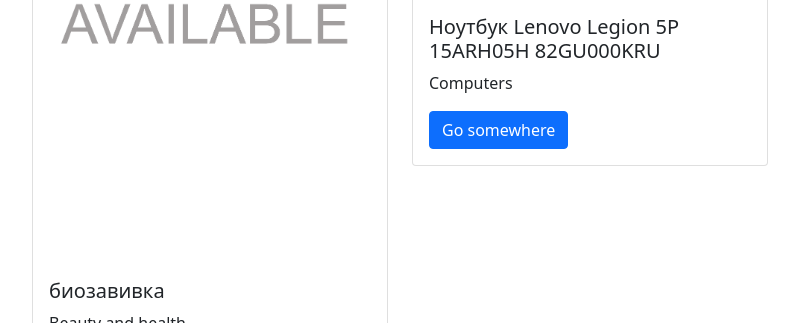
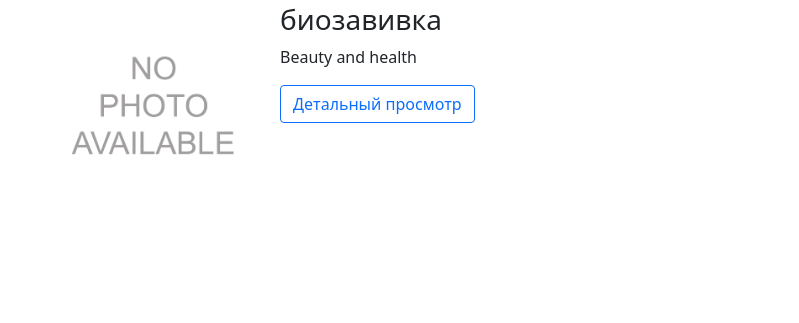
Before and after one commit to A-miin/Otzovik, a Django app: page / in a window 1280 px wide. Shown: the part 789-1112 px from the top of the page, without its empty margins (50-849 px from the left). Run offline with Django 3.2, Linux system fonts and the light colour scheme; data comes from the database, SQL or seed files in the repository.

Commit message:
Add product view

```diff
--- a/Project/otzovik/static/css/style.css
+++ b/Project/otzovik/static/css/style.css
@@ -0,0 +1,9 @@
+.product-img{
+    width: 50%;
+}
+.products-img{
+    width: 200px;
+}
+.products-name{
+    margin-top: auto;
+}
--- a/Project/otzovik/templates/product/index.html
+++ b/Project/otzovik/templates/product/index.html
@@ -5,15 +5,29 @@
 {% block content %}
     <div class="row">
         {% for product in products %}
-            <div class="col-sm-6 col-md-4">
-                <div class="card" >
-                  <img  src="{% if product.picture %}{{ product.picture.url }}{% else %}{% static 'img/no-img.png' %}{% endif %}" class="card-img-top" alt="...">
-                  <div class="card-body">
-                    <h5 class="card-title">{{ product.name }}</h5>
-                    <p>{{ product.category }}</p>
-                    <a href="#" class="btn btn-primary">Go somewhere</a>
-                  </div>
+            <div class="">
+                <div class="d-flex flex-row p-4">
+                    <div>
+                        <img  src="{% if product.picture %}{{ product.picture.url }}{% else %}{% static 'img/no-img.png' %}{% endif %}" class="card-img-top products-img" alt="...">
+                    </div>
+
+                    <div class="m-4">
+                        <h3>{{ product.name }}</h3>
+                        <p>{{ product.category }}</p>
+                        <a href="{% url 'otzovik:product-view' product.id %}" class="btn btn-outline-primary">Детальный просмотр</a>
+
+                    </div>
+
                 </div>
+
+{#                <div class="card mb-4" >#}
+{#                  <img  src="{% if product.picture %}{{ product.picture.url }}{% else %}{% static 'img/no-img.png' %}{% endif %}" class="card-img-top" alt="...">#}
+{#                  <div class="card-body">#}
+{#                    <h5 class="card-title">{{ product.name }}</h5>#}
+{#                    <p>{{ product.category }}</p>#}
+{#                    <a href="{% url 'otzovik:product-view' product.id %}" class="btn btn-primary">Детальный просмотр</a>#}
+{#                  </div>#}
+{#                </div>#}
             </div>
         {% endfor %}
     </div>
--- a/Project/otzovik/urls.py
+++ b/Project/otzovik/urls.py
@@ -1,9 +1,10 @@
 from django.urls import path
-from otzovik.views import IndexView
+from otzovik.views import IndexView, ProductView
 
 app_name='otzovik'
 urlpatterns=[
     path('', IndexView.as_view(), name='product-list'),
+    path('<int:pk>', ProductView.as_view(), name='product-view'),
 
 
 ]
--- a/Project/otzovik/views/__init__.py
+++ b/Project/otzovik/views/__init__.py
@@ -1,3 +1,4 @@
 from otzovik.views.product import(
 IndexView,
+ProductView,
 )
--- a/Project/otzovik/views/product.py
+++ b/Project/otzovik/views/product.py
@@ -12,3 +12,8 @@
     template_name = 'product/index.html'
     model = Product
     context_object_name = 'products'
+
+class ProductView(DetailView):
+    model = Product
+    template_name = 'product/view.html'
+    context_object_name = 'product'
```
Also changed, not shown: Project/otzovik/templates/product/view.html (added, +20 -0 lines).
